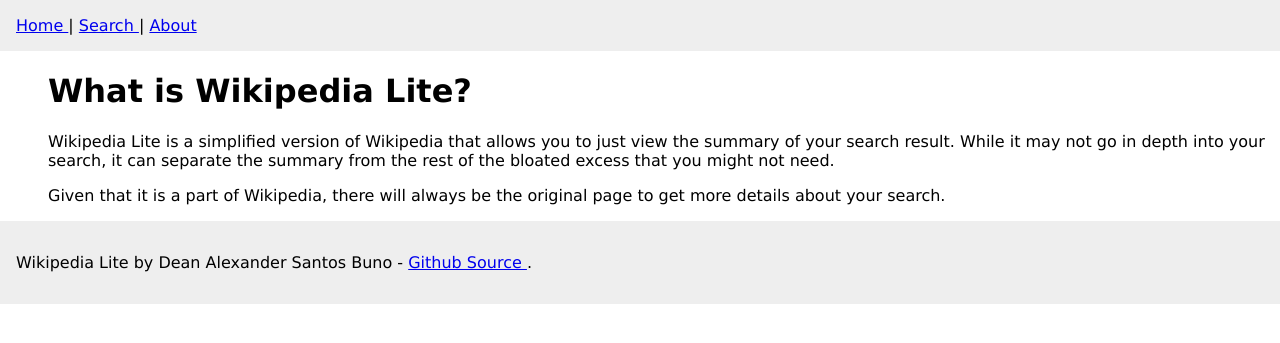
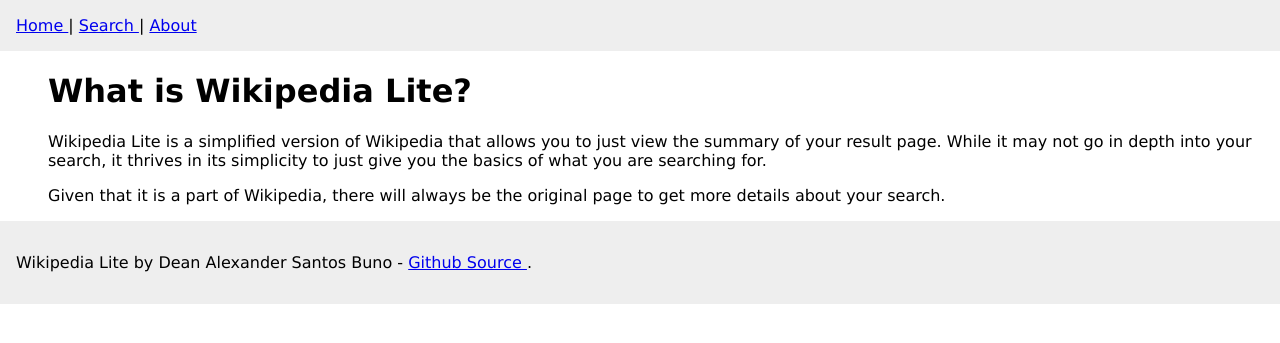
Before and after one commit to deanalex-buno95/TutorialsFlaskWikipedia, a Flask app: page /about in a window 1280 px wide. Shown: the top 343 px of the page. Run offline with Flask 2, Linux system fonts and the light colour scheme.

Commit message:
Modify `about.html`.

```diff
--- a/templates/about.html
+++ b/templates/about.html
@@ -5,9 +5,9 @@
         What is Wikipedia Lite?
     </h1>
     <p>
-        Wikipedia Lite is a simplified version of Wikipedia that allows you to just view the summary of your search
-        result. While it may not go in depth into your search, it can separate the summary from the rest of the bloated
-        excess that you might not need.
+        Wikipedia Lite is a simplified version of Wikipedia that allows you to just view the summary of your result
+        page. While it may not go in depth into your search, it thrives in its simplicity to just give you the basics of
+        what you are searching for.
     </p>
     <p>
         Given that it is a part of Wikipedia, there will always be the original page to get more details about your
```
